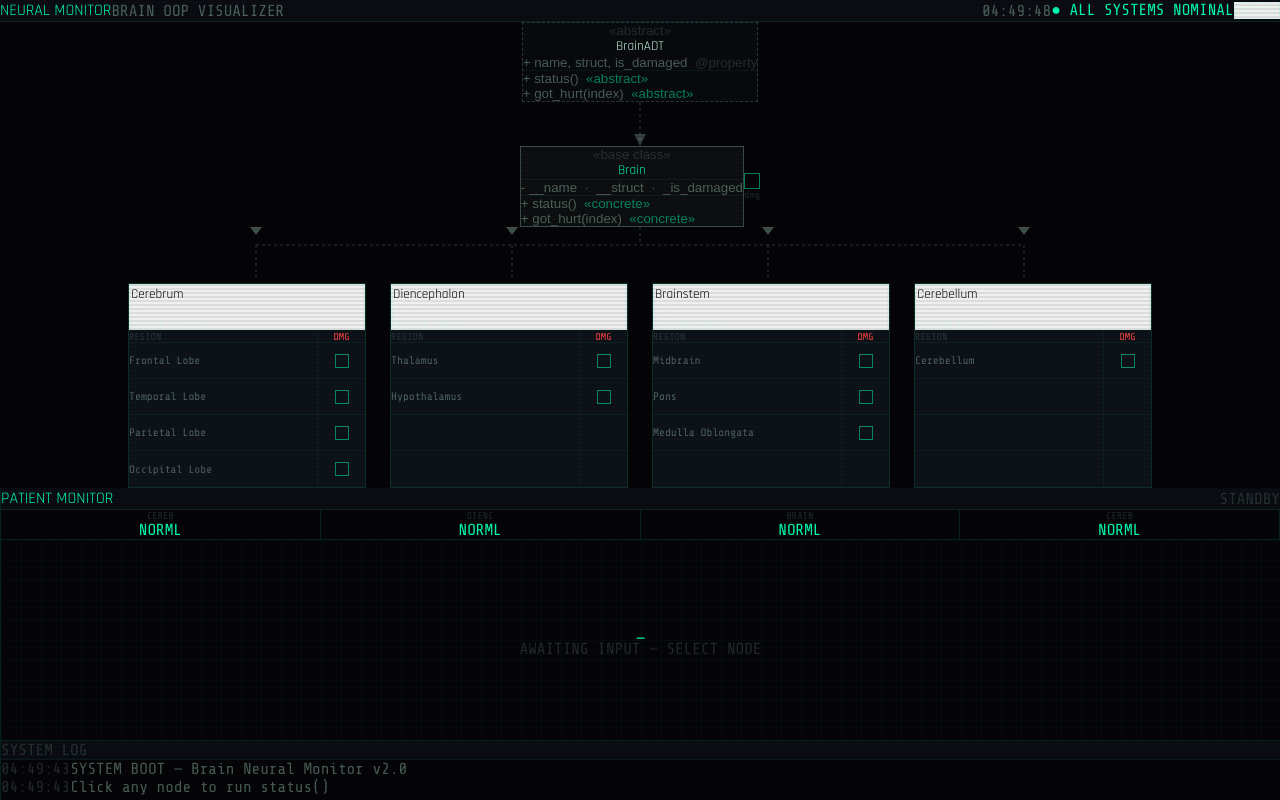
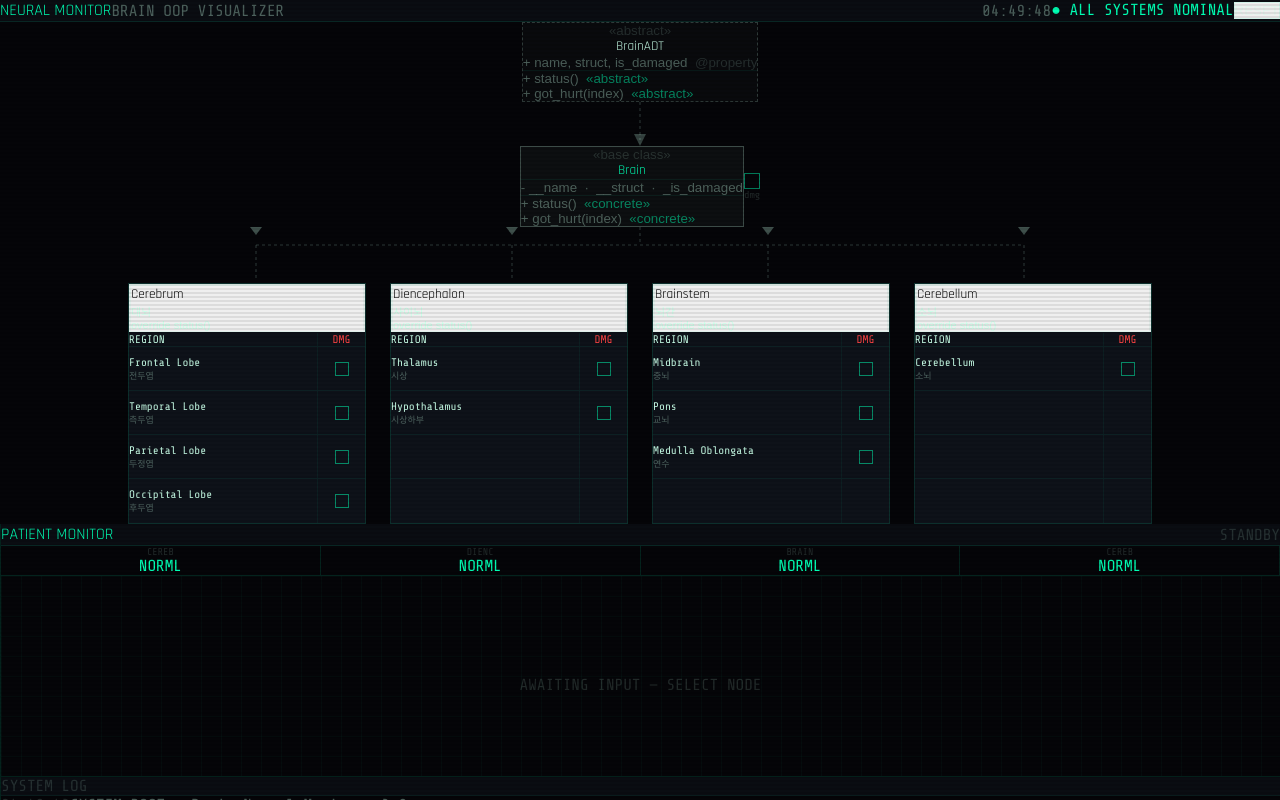
Before and after one commit to LamaHypothesis/Brain-oop, a Next.js app: page / in a window 1280 px wide. Shown: the top 800 px of the page. Built offline with nearby package versions, Linux system fonts and the light colour scheme.

Commit message:
minor UI fix(font)

```diff
--- a/app/page.tsx
+++ b/app/page.tsx
@@ -277,18 +277,18 @@ export default function Home() {
                         <div className="w-2 h-2 rounded-full"
                           style={{ background: damaged ? 'var(--red)' : 'var(--green)', animation: 'pulse 2s infinite' }} />
                       </div>
-                      <div className="text-[10px]" style={{ color: 'var(--text-dim)' }}>
+                      <div className="text-[11px] font-bold" style={{ color: 'var(--text)' }}>
                         {meta.korean}
                       </div>
-                      <div className="text-[10px] mt-1" style={{ color: 'var(--text-muted)' }}>
+                      <div className="text-[11px] mt-1 font-bold" style={{ color: 'var(--text)' }}>
                         override status()
                       </div>
                     </button>
 
                     {/* Column labels */}
                     <div className="grid border-b" style={{ gridTemplateColumns: '1fr 48px', borderColor: 'var(--border2)' }}>
-                      <div className="px-4 py-1.5 text-[10px]" style={{ color: 'var(--text-dim)' }}>REGION</div>
-                      <div className="py-1.5 text-[10px] text-center border-l"
+                      <div className="px-4 py-1.5 text-[11px] font-bold" style={{ color: 'var(--text)' }}>REGION</div>
+                      <div className="py-1.5 text-[11px] font-bold text-center border-l"
                         style={{ color: 'var(--red)', borderColor: 'var(--border2)' }}>DMG</div>
                     </div>
 
@@ -297,21 +297,34 @@ export default function Home() {
                       const regionName = regions[ri];
                       const isDmg      = dmgArr[ri] ?? false;
                       const isEmpty    = !regionName;
+                      // Korean names for each region
+                      const regionKorean: Record<string, string> = {
+                        'Frontal Lobe': '전두엽', 'Temporal Lobe': '측두엽',
+                        'Parietal Lobe': '두정엽', 'Occipital Lobe': '후두엽',
+                        'Thalamus': '시상', 'Hypothalamus': '시상하부',
+                        'Midbrain': '중뇌', 'Pons': '교뇌', 'Medulla Oblongata': '연수',
+                        'Cerebellum': '소뇌',
+                      };
 
                       return (
                         <div key={ri}
                           className="grid border-b last:border-0"
-                          style={{ gridTemplateColumns: '1fr 48px', borderColor: 'var(--border2)', height: ROW_H }}>
+                          style={{ gridTemplateColumns: '1fr 48px', borderColor: 'var(--border2)', height: ROW_H + 8 }}>
                           {/* Region name */}
                           <div className="px-4 flex items-center gap-2">
                             {!isEmpty && (
                               <>
                                 <div className="w-1.5 h-1.5 rounded-sm shrink-0 transition-colors"
                                   style={{ background: isDmg ? 'var(--red)' : meta.hex, opacity: isDmg ? 1 : 0.5 }} />
-                                <span className={`text-[11px] leading-tight ${isDmg ? 'vital-crit' : ''}`}
-                                  style={{ color: isDmg ? undefined : 'var(--text-muted)' }}>
-                                  {regionName}
-                                </span>
+                                <div className="flex flex-col">
+                                  <span className={`text-[11px] leading-tight font-bold ${isDmg ? 'vital-crit' : ''}`}
+                                    style={{ color: isDmg ? undefined : 'var(--text)' }}>
+                                    {regionName}
+                                  </span>
+                                  <span className="text-[9px] leading-tight" style={{ color: 'var(--text-muted)' }}>
+                                    {regionKorean[regionName] ?? ''}
+                                  </span>
+                                </div>
                               </>
                             )}
                           </div>
```
